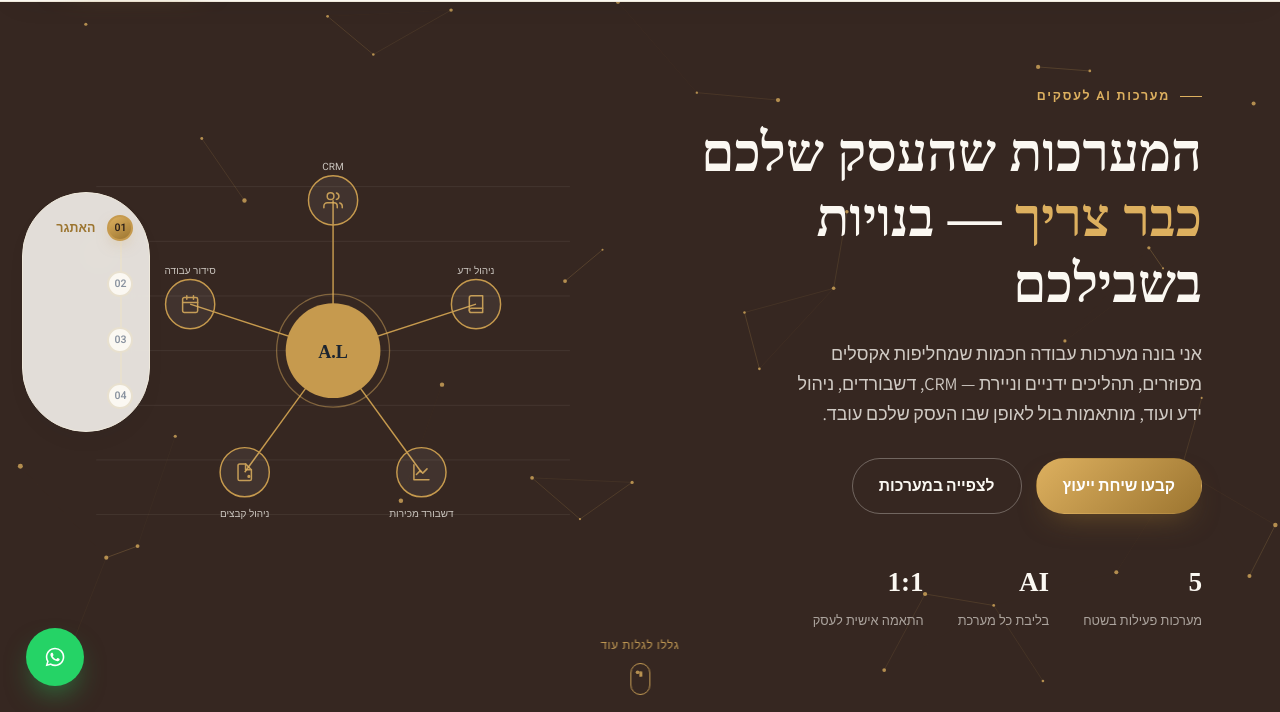
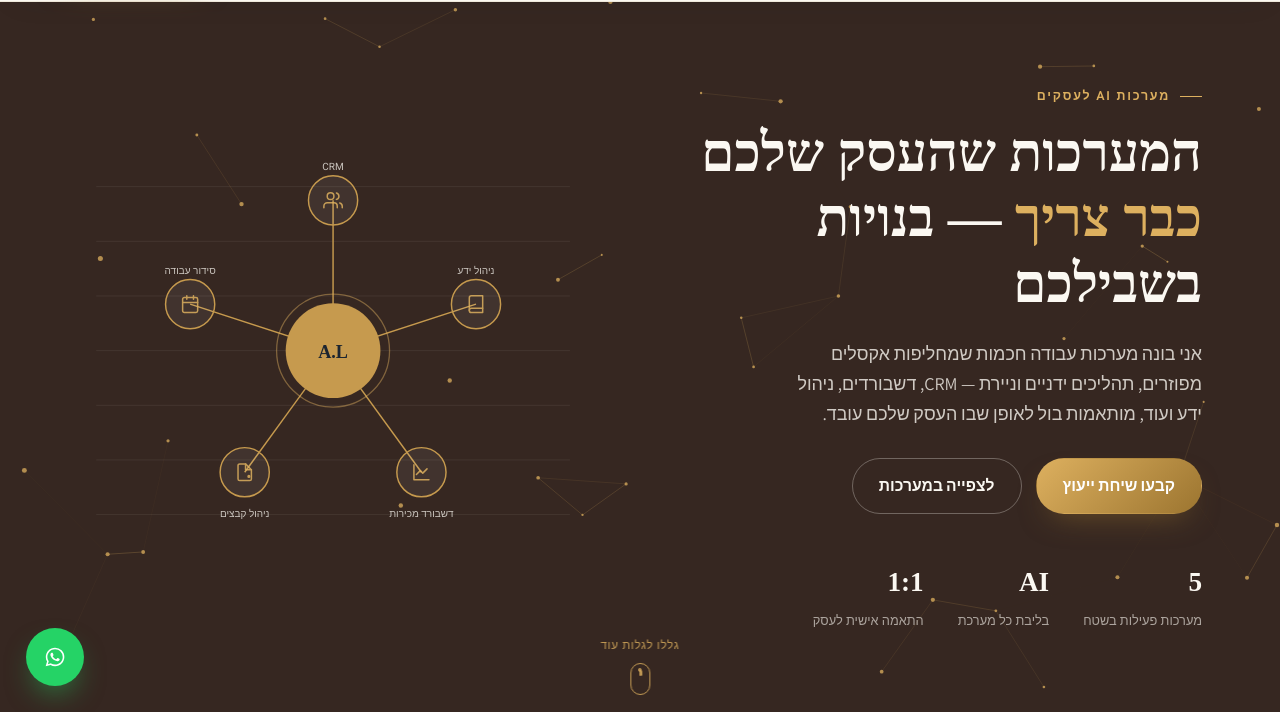
Before and after one commit to adir2112-blip/AL, a plain HTML site: page index.html in a window 1280 px wide. Shown: the part 88-800 px from the top of the page. Drawn offline with Linux system fonts and the light colour scheme; a web font is replaced by a local one.

Commit message:
Replace the left-side stage rail with a top scroll-progress bar
The vertical numbered rail read as too close to a reference site's
layout. Swapped it for a thin gold progress bar fixed to the top of
the viewport — a different, unrelated UI pattern.

```diff
--- a/css/style.css
+++ b/css/style.css
@@ -745,78 +745,24 @@ section{ padding: 84px 0; }
 }
 .feature-list svg{ width: 18px; height: 18px; stroke: var(--gold-deep); flex-shrink: 0; margin-top: 3px; }
 
-/* ---------- journey rail (page-wide scroll stage tracker, homepage) ---------- */
-.journey-rail{
-  display: none;
+/* ---------- scroll progress (homepage) ---------- */
+.scroll-progress{
   position: fixed;
-  top: 50%;
-  left: 22px;
-  transform: translateY(-50%);
-  z-index: 45;
+  top: 0; right: 0; left: 0;
+  height: 3px;
+  z-index: 60;
+  background: transparent;
 }
-@media (min-width: 1240px){
-  .journey-rail{ display: block; }
+.scroll-progress-bar{
+  height: 100%;
+  width: 0%;
+  background: linear-gradient(90deg, var(--gold-deep), var(--gold-bright));
+  box-shadow: 0 0 8px rgba(198,154,78,0.6);
+  transition: width 0.1s linear;
 }
-.journey-rail-track{
-  position: relative;
-  display: flex;
-  flex-direction: column;
-  gap: 30px;
-  padding: 22px 16px;
-  background: color-mix(in srgb, var(--ivory) 88%, transparent);
-  backdrop-filter: blur(10px);
-  border: 1px solid var(--line-soft);
-  border-radius: 999px;
-  box-shadow: var(--shadow-soft);
+@media (prefers-reduced-motion: reduce){
+  .scroll-progress-bar{ transition: none; }
 }
-.journey-rail-track::before{
-  content: '';
-  position: absolute;
-  top: 34px; bottom: 34px;
-  right: 27px;
-  width: 2px;
-  background: var(--line);
-  z-index: 0;
-}
-.journey-item{
-  position: relative;
-  z-index: 1;
-  display: flex;
-  align-items: center;
-  gap: 12px;
-  text-decoration: none;
-}
-.journey-item .jr-num{
-  width: 26px; height: 26px;
-  border-radius: 50%;
-  flex-shrink: 0;
-  display: flex; align-items: center; justify-content: center;
-  background: var(--ivory);
-  border: 2px solid var(--line);
-  font-family: var(--font-label);
-  font-size: 0.66rem;
-  font-weight: 700;
-  color: var(--ink-faint);
-  transition: background .3s ease, border-color .3s ease, color .3s ease, box-shadow .3s ease;
-}
-.journey-item .jr-label{
-  font-family: var(--font-label);
-  font-size: 0.78rem;
-  color: var(--ink-faint);
-  white-space: nowrap;
-  opacity: 0;
-  transform: translateX(-6px);
-  transition: opacity .25s ease, transform .25s ease, color .3s ease;
-  pointer-events: none;
-}
-.journey-item:hover .jr-label{ opacity: 1; transform: none; }
-.journey-item.active .jr-num{
-  background: linear-gradient(150deg, var(--gold-bright), var(--gold-deep));
-  border-color: var(--gold);
-  color: #2A1F1A;
-  box-shadow: 0 6px 16px -6px rgba(198,154,78,0.55);
-}
-.journey-item.active .jr-label{ opacity: 1; transform: none; color: var(--gold-deep); font-weight: 600; }
 
 /* ---------- live activity demo panel (homepage) ---------- */
 .live-demo{ padding: 70px 0; }
--- a/index.html
+++ b/index.html
@@ -70,23 +70,8 @@
 
 <main>
 
-  <!-- JOURNEY RAIL (page-wide scroll stage tracker) -->
-  <nav class="journey-rail" aria-label="שלבים בעמוד">
-    <div class="journey-rail-track">
-      <a class="journey-item" href="#stage-challenge" data-journey="challenge">
-        <span class="jr-num">01</span><span class="jr-label">האתגר</span>
-      </a>
-      <a class="journey-item" href="#stage-solution" data-journey="solution">
-        <span class="jr-num">02</span><span class="jr-label">הפתרון</span>
-      </a>
-      <a class="journey-item" href="#stage-process" data-journey="process">
-        <span class="jr-num">03</span><span class="jr-label">הדרך</span>
-      </a>
-      <a class="journey-item" href="#stage-start" data-journey="start">
-        <span class="jr-num">04</span><span class="jr-label">בואו נתחיל</span>
-      </a>
-    </div>
-  </nav>
+  <!-- SCROLL PROGRESS -->
+  <div class="scroll-progress" aria-hidden="true"><div class="scroll-progress-bar" id="scrollProgressBar"></div></div>
 
   <!-- HERO -->
   <section class="hero" id="stage-challenge">
--- a/js/main.js
+++ b/js/main.js
@@ -184,38 +184,21 @@ document.addEventListener('DOMContentLoaded', () => {
   });
 });
 
-// journey rail — page-wide scroll stage tracker (homepage)
+// scroll progress bar (homepage)
 document.addEventListener('DOMContentLoaded', () => {
-  const items = document.querySelectorAll('.journey-item');
-  if (!items.length || !('IntersectionObserver' in window)) return;
+  const bar = document.getElementById('scrollProgressBar');
+  if (!bar) return;
 
-  const stages = Array.from(items).map(item => ({
-    item,
-    el: document.getElementById(item.getAttribute('href').slice(1))
-  })).filter(s => s.el);
-
-  const setActive = (key) => {
-    items.forEach(i => i.classList.toggle('active', i.dataset.journey === key));
+  const update = () => {
+    const scrollTop = window.scrollY || document.documentElement.scrollTop;
+    const docHeight = document.documentElement.scrollHeight - document.documentElement.clientHeight;
+    const pct = docHeight > 0 ? (scrollTop / docHeight) * 100 : 0;
+    bar.style.width = Math.min(100, Math.max(0, pct)) + '%';
   };
 
-  const io = new IntersectionObserver((entries) => {
-    entries.forEach(entry => {
-      if (entry.isIntersecting) {
-        const stage = stages.find(s => s.el === entry.target);
-        if (stage) setActive(stage.item.dataset.journey);
-      }
-    });
-  }, { rootMargin: '-45% 0px -45% 0px' });
-
-  stages.forEach(s => io.observe(s.el));
-
-  items.forEach(item => {
-    item.addEventListener('click', (e) => {
-      e.preventDefault();
-      const target = document.getElementById(item.getAttribute('href').slice(1));
-      if (target) target.scrollIntoView({ behavior: 'smooth', block: 'start' });
-    });
-  });
+  update();
+  window.addEventListener('scroll', update, { passive: true });
+  window.addEventListener('resize', update);
 });
 
 // live activity feed demo (homepage)
```
